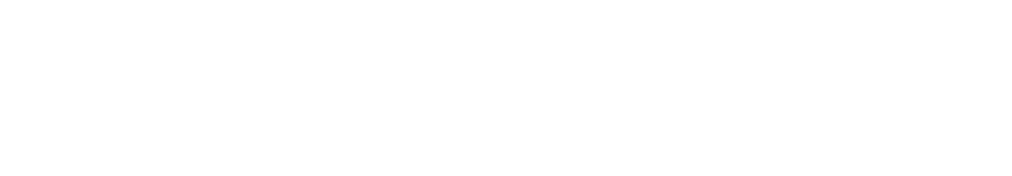
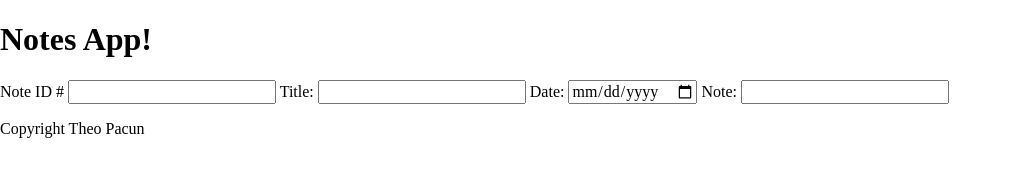
Before and after one commit to tpacun/NoteHolder, a plain HTML site: page index.html in a window 1280 px wide. Shown: the whole page, without its empty margins (0-1012 px from the left). Drawn offline with Linux system fonts and the light colour scheme.

Commit message:
html initials complete

```diff
--- a/index.html
+++ b/index.html
@@ -13,17 +13,33 @@
 	</head>
 	<body>
 		<!-- Title -->
-
-		<!-- Form Section -->
-			<!-- Form with fields for title date and note. Hidden field for id #-->
-			<!-- submit button -->
-
-		<!-- Display Notes Section -->
-			<!-- Each note will be in a div with spans for title and date and p for text -->
-			<!-- Will also have buttons for edit and delete -->
-
-
-
+		<header>
+			<h1>Notes App!</h1>
+		</header>
+		<main>
+			<!-- Form Section -->
+			<section class="left">
+				<!-- Form with fields for title date and note. Hidden field for id #-->
+				<form>
+					<label for="number">Note ID #</label>
+					<input type="number" name="idNumber" id="">
+					<label for="title">Title:</label>
+					<input type="text" name="title" id="">
+					<label for="date">Date:</label>
+					<input type="date" name="date" id="">
+					<label for="noteText">Note:</label>
+					<input type="text" name="noteText" id="">
+				</form>
+			</section>
+			<!-- Display Notes Section -->
+			<section class="right">
+				<!-- Each note will be in a div with spans for title and date and p for text -->
+				<!-- Will also have buttons for edit and delete -->
+			</section>
+		</main>
+		<footer>
+			<p>Copyright Theo Pacun</p>
+		</footer>
 		<script type="text/javascript" src="js/main.js"></script>
 	</body>
 </html>
```
